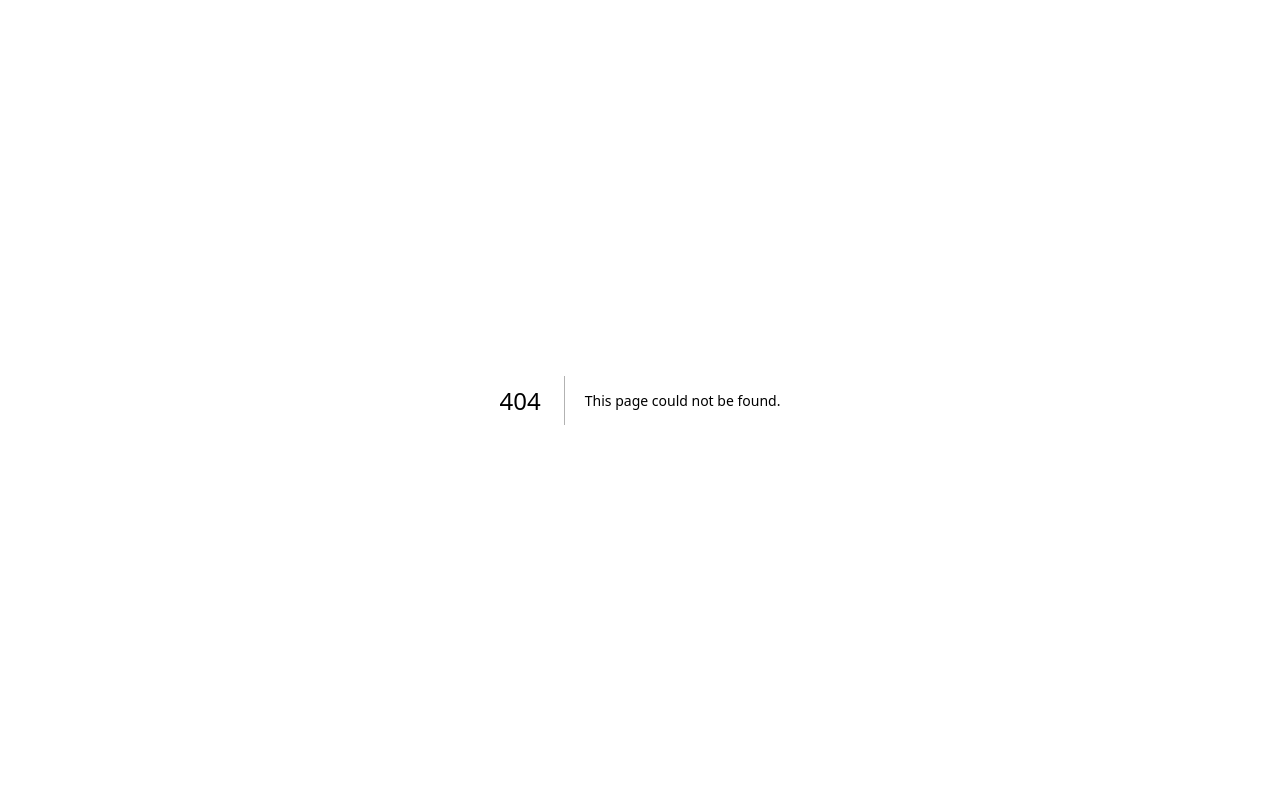
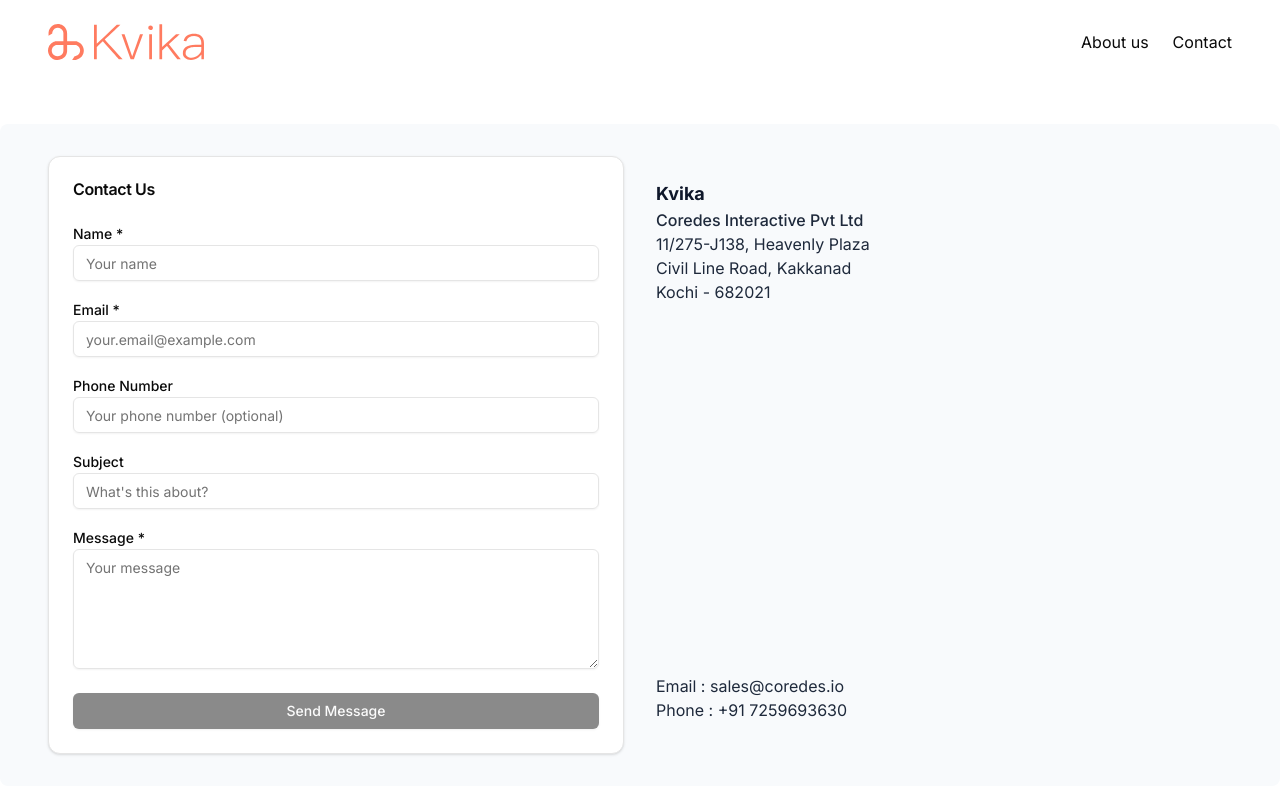
Before and after one commit to tinjothomas/dreamhome, a Next.js app: page /contact in a window 1280 px wide. Before the commit this address had no page. Shown: the top 800 px of the page. Built offline with nearby package versions, Linux system fonts and the light colour scheme.

Commit message:
complete now

```diff
--- /dev/null
+++ b/app/about/layout.jsx
@@ -0,0 +1,23 @@
+import Footer from "@/components/footer";
+import Header from "@/components/header";
+
+export const metadata = {
+  title: "About us | Kvika",
+};
+
+export default function Layout({ children }) {
+  return (
+    <div className="pt-6 bg-white flex flex-col items-center justify-between w-full min-h-screen">
+      <div className="w-full max-w-7xl">
+        <Header />
+      </div>
+      <div className="w-full max-w-7xl flex bg-slate-50 flex-col md:flex-row rounded-lg p-8 justify-center mt-16">
+        <div className="flex md:w-1/2 ">{children}</div>
+        <div className="flex text-slate-800 flex-col justify-between md:w-1/2"></div>
+      </div>
+      <div className="w-full max-w-7xl">
+        <Footer />
+      </div>
+    </div>
+  );
+}
--- /dev/null
+++ b/app/about/page.jsx
@@ -0,0 +1,25 @@
+"use client";
+
+import React, { useState } from "react";
+import Link from "next/link";
+
+export default function Page() {
+  return (
+    <div className="md:px-12 scroll-px-6 md:py-14 py-7">
+      <h1 className="font-light text-3xl text-slate-900 leading-normal max-w-lg">
+        <span className="font-medium">Kvika</span>, a home gown design brand
+        from{" "}
+        <span>
+          <a
+            className="hover:text-red-400 transition"
+            href="http://www.coredes.io?ref=kvika.in"
+            target="_blank">
+            Coredes Interactive
+          </a>
+        </span>
+        , focuses on creating and building products to make your house
+        beautiful.
+      </h1>
+    </div>
+  );
+}
--- /dev/null
+++ b/app/contact/layout.jsx
@@ -0,0 +1,35 @@
+import Footer from "@/components/footer";
+import Header from "@/components/header";
+
+export const metadata = {
+  title: "Contact us | Kvika",
+};
+
+export default function Layout({ children }) {
+  return (
+    <div className="pt-6 bg-white flex flex-col items-center justify-between w-full min-h-screen">
+      <div className="w-full max-w-7xl">
+        <Header />
+      </div>
+      <div className="w-full max-w-7xl flex bg-slate-50 flex-col md:flex-row rounded-lg p-8 justify-center mt-16">
+        <div className="flex md:w-1/2 ">{children}</div>
+        <div className="flex text-slate-800 flex-col justify-between md:w-1/2">
+          <div className="px-4 p-6">
+            <h4 className="text-lg font-bold text-slate-900">Kvika</h4>
+            <p className="font-medium">Coredes Interactive Pvt Ltd</p>
+            <p>11/275-J138, Heavenly Plaza</p>
+            <p>Civil Line Road, Kakkanad</p>
+            <p>Kochi - 682021</p>
+          </div>
+          <div className="py-8 px-4">
+            <p>Email : sales@coredes.io</p>
+            <p>Phone : +91 7259693630</p>
+          </div>
+        </div>
+      </div>
+      <div className="w-full max-w-7xl">
+        <Footer />
+      </div>
+    </div>
+  );
+}
--- /dev/null
+++ b/app/contact/page.jsx
@@ -0,0 +1,171 @@
+"use client";
+
+import React, { useState } from "react";
+import Link from "next/link";
+import {
+  Card,
+  CardHeader,
+  CardTitle,
+  CardContent,
+  CardFooter,
+} from "@/components/ui/card";
+import { Button } from "@/components/ui/button";
+import { Input } from "@/components/ui/input";
+import { Label } from "@/components/ui/label";
+import { Textarea } from "@/components/ui/textarea";
+import { Alert, AlertDescription } from "@/components/ui/alert";
+
+const ContactForm = () => {
+  const [isLoading, setIsLoading] = useState(false);
+  const [submitted, setSubmitted] = useState(false);
+  const [formData, setFormData] = useState({
+    name: "",
+    email: "",
+    phone: "",
+    subject: "",
+    message: "",
+  });
+
+  const handleInputChange = (e) => {
+    const { name, value } = e.target;
+    setFormData((prev) => ({
+      ...prev,
+      [name]: value,
+    }));
+  };
+
+  const isFormValid = () => {
+    return (
+      formData.name.trim() !== "" &&
+      formData.email.trim() !== "" &&
+      formData.message.trim() !== "" &&
+      /^[^\s@]+@[^\s@]+\.[^\s@]+$/.test(formData.email)
+    );
+  };
+
+  const handleSubmit = async (e) => {
+    e.preventDefault();
+    if (!isFormValid()) return;
+
+    setIsLoading(true);
+    try {
+      const response = await fetch("/api/contact", {
+        method: "POST",
+        headers: {
+          "Content-Type": "application/json",
+        },
+        body: JSON.stringify(formData),
+      });
+
+      if (!response.ok) {
+        throw new Error("Failed to submit");
+      }
+
+      setSubmitted(true);
+      setFormData({
+        name: "",
+        email: "",
+        phone: "",
+        subject: "",
+        message: "",
+      });
+    } catch (error) {
+      alert("Failed to submit the form. Please try again.");
+    } finally {
+      setIsLoading(false);
+    }
+  };
+
+  return (
+    <Card className="w-full max-w-xl mx-auto">
+      <CardHeader>
+        <CardTitle>Contact Us</CardTitle>
+      </CardHeader>
+      <CardContent>
+        {submitted ? (
+          <Alert>
+            <AlertDescription>
+              Thank you for contacting us! We'll get back to you soon.
+            </AlertDescription>
+          </Alert>
+        ) : (
+          <form onSubmit={handleSubmit} className="space-y-4">
+            <div>
+              <Label htmlFor="name">Name *</Label>
+              <Input
+                required
+                id="name"
+                name="name"
+                value={formData.name}
+                onChange={handleInputChange}
+                placeholder="Your name"
+              />
+            </div>
+
+            <div>
+              <Label htmlFor="email">Email *</Label>
+              <Input
+                required
+                type="email"
+                id="email"
+                name="email"
+                value={formData.email}
+                onChange={handleInputChange}
+                placeholder="your.email@example.com"
+              />
+            </div>
+
+            <div>
+              <Label htmlFor="phone">Phone Number</Label>
+              <Input
+                type="tel"
+                id="phone"
+                name="phone"
+                value={formData.phone}
+                onChange={handleInputChange}
+                placeholder="Your phone number (optional)"
+              />
+            </div>
+
+            <div>
+              <Label htmlFor="subject">Subject</Label>
+              <Input
+                id="subject"
+                name="subject"
+                value={formData.subject}
+                onChange={handleInputChange}
+                placeholder="What's this about?"
+              />
+            </div>
+
+            <div>
+              <Label htmlFor="message">Message *</Label>
+              <Textarea
+                required
+                id="message"
+                name="message"
+                value={formData.message}
+                onChange={handleInputChange}
+                placeholder="Your message"
+                className="min-h-[120px]"
+              />
+            </div>
+          </form>
+        )}
+      </CardContent>
+      {!submitted && (
+        <CardFooter>
+          <Button
+            className="w-full"
+            type="submit"
+            onClick={handleSubmit}
+            disabled={isLoading || !isFormValid()}>
+            {isLoading ? "Sending..." : "Send Message"}
+          </Button>
+        </CardFooter>
+      )}
+    </Card>
+  );
+};
+
+export default ContactForm;
--- a/app/page.jsx
+++ b/app/page.jsx
@@ -9,13 +9,13 @@ export default function page() {
   return (
     <div className="bg-white pt-6 max-w-7xl">
       <Header />
-      <div className="px-12 py-14">
-        <h1 className="font-light text-5xl leading-normal max-w-lg">
+      <div className="px-6 md:px-12 py-14">
+        <h1 className="font-light text-3xl md:text-5xl leading-normal md:leading-normal max-w-lg">
           Empowering <span className="font-medium">Artists</span>. Connecting
           Creativity with the World.
         </h1>
       </div>
-      <div className="flex flex-col md:flex-row md:px-12 px-6 py-20">
+      <div className="flex flex-col md:flex-row md:px-12 px-6 md:py-20 py-5">
         <img
           className="rounded-xl max-h-[500px]"
           src="/IMG_9266.PNG"
--- a/app/policies/layout.jsx
+++ b/app/policies/layout.jsx
@@ -5,7 +5,7 @@ export default function DashboardLayout({
   children, // will be a page or nested layout
 }) {
   return (
-    <div className="max-w-7xl w-full bg-white">
+    <div className="max-w-7xl w-full pt-6 bg-white">
       <Header />
       <div className="markdown-content">{children}</div>
       <Footer />
--- a/components/header.jsx
+++ b/components/header.jsx
@@ -3,8 +3,10 @@ import Link from "next/link";
 
 export default function Header() {
   return (
-    <div className="flex justify-between px-12 items-center">
-      <img src="/kvika-logo.svg" />
+    <div className="flex justify-between px-6 md:px-12 items-center">
+      <Link href="/">
+        <img src="/kvika-logo.svg" />
+      </Link>
       <nav className="flex gap-6">
         <Link href="/about">About us</Link>
         <Link href="/contact">Contact</Link>
--- /dev/null
+++ b/components/ui/textarea.jsx
@@ -0,0 +1,18 @@
+import * as React from "react"
+
+import { cn } from "@/lib/utils"
+
+const Textarea = React.forwardRef(({ className, ...props }, ref) => {
+  return (
+    (<textarea
+      className={cn(
+        "flex min-h-[60px] w-full rounded-md border border-input bg-transparent px-3 py-2 text-base shadow-sm placeholder:text-muted-foreground focus-visible:outline-none focus-visible:ring-1 focus-visible:ring-ring disabled:cursor-not-allowed disabled:opacity-50 md:text-sm",
+        className
+      )}
+      ref={ref}
+      {...props} />)
+  );
+})
+Textarea.displayName = "Textarea"
+
+export { Textarea }
--- /dev/null
+++ b/pages/api/contact.js
@@ -0,0 +1,61 @@
+// pages/api/contact.js
+import { initializeApp, getApps, cert } from "firebase-admin/app";
+import { getFirestore } from "firebase-admin/firestore";
+
+// Initialize Firebase Admin if it hasn't been initialized
+if (!getApps().length) {
+  initializeApp({
+    credential: cert({
+      projectId: process.env.FIREBASE_PROJECT_ID,
+      clientEmail: process.env.FIREBASE_CLIENT_EMAIL,
+      privateKey: process.env.FIREBASE_PRIVATE_KEY?.replace(/\\n/g, "\n"),
+    }),
+  });
+}
+
+const db = getFirestore();
+
+export default async function handler(req, res) {
+  if (req.method !== "POST") {
+    return res.status(405).json({ error: "Method not allowed" });
+  }
+
+  try {
+    const { name, email, phone, subject, message } = req.body;
+
+    // Basic validation
+    if (!name || !email || !message) {
+      return res.status(400).json({ error: "Missing required fields" });
+    }
+
+    // Email format validation
+    const emailRegex = /^[^\s@]+@[^\s@]+\.[^\s@]+$/;
+    if (!emailRegex.test(email)) {
+      return res.status(400).json({ error: "Invalid email format" });
+    }
+
+    // Prepare contact submission data
+    const contactData = {
+      name,
+      email,
+      phone: phone || "",
+      subject: subject || "",
+      message,
+      timestamp: new Date().toISOString(),
+      status: "new",
+      read: false,
+    };
+
+    // Save to Firestore
+    await db.collection("contacts").add(contactData);
+
+    // Return success response
+    res.status(200).json({
+      success: true,
+      message: "Contact form submitted successfully",
+    });
+  } catch (error) {
+    console.error("Error saving contact form:", error);
+    res.status(500).json({ error: "Failed to submit contact form" });
+  }
+}
```
Also changed, not shown: app/policies/terms-and-conditions/terms.md (+1 -1 lines).
